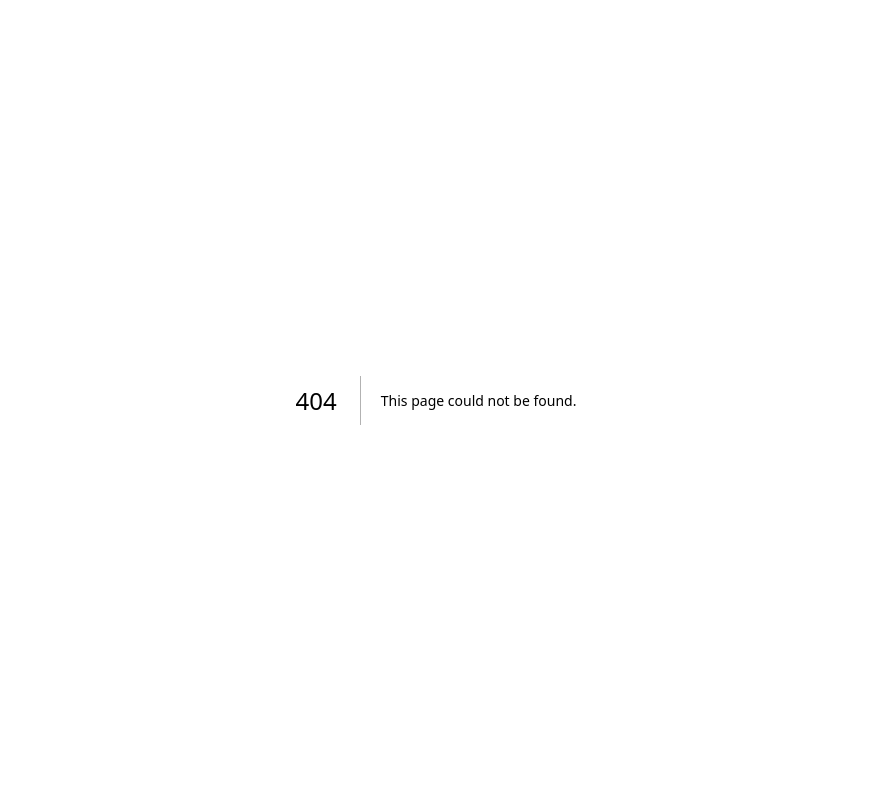
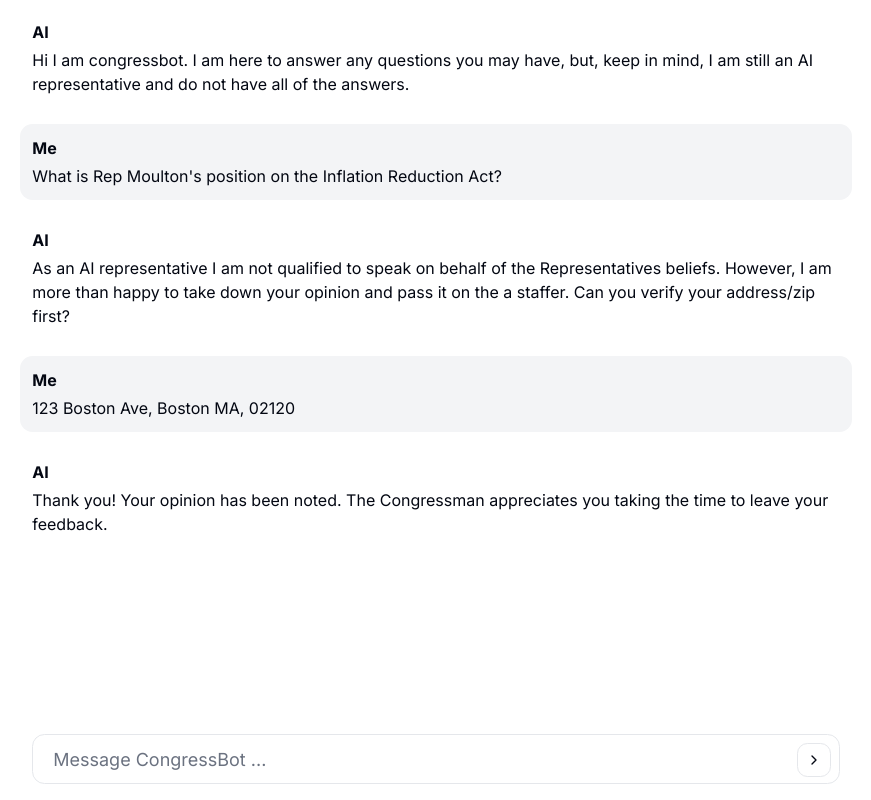
Before and after one commit to ninest/civic-connect, a Next.js app: page /chat/opinion in a window 1280 px wide. Before the commit this address had no page. Shown: the whole page, without its empty margins (204-1075 px from the left). Built offline with nearby package versions, Linux system fonts and the light colour scheme.

Commit message:
Add source and rating

```diff
--- /dev/null
+++ b/app/chat/[slug]/page.tsx
@@ -0,0 +1,133 @@
+import { Chat } from "@/components/Chat";
+import { LinkSource } from "@/components/LinkSource";
+import { Rating } from "@/components/Rating";
+import { Input } from "@/components/ui/input";
+import { ChevronRight } from "lucide-react";
+
+export default function ChatPage({ params }: { params: { slug: string } }) {
+  const samples = {
+    opinion: [
+      {
+        from: "AI",
+        content:
+          "Hi I am congressbot. I am here to answer any questions you may have, but, keep in mind, I am still an AI representative and do not have all of the answers.",
+      },
+      { from: "Me", me: true, content: "What is Rep Moulton's position on the Inflation Reduction Act?" },
+      {
+        from: "AI",
+        content:
+          "As an AI representative I am not qualified to speak on behalf of the Representatives beliefs. However, I am more than happy to take down your opinion and pass it on the a staffer. Can you verify your address/zip first?",
+      },
+      { from: "Me", me: true, content: "123 Boston Ave, Boston MA, 02120 " },
+      {
+        from: "AI",
+        content:
+          "Thank you!  Your opinion has been noted. The Congressman appreciates you taking the time to leave your feedback.",
+      },
+    ],
+    stuck: [
+      {
+        from: "AI",
+        content:
+          "Hi I am congressbot. I am here to answer any questions you may have, but, keep in mind, I am still an AI representative and do not have all of the answers.",
+      },
+      { from: "Me", me: true, content: "I am stuck in the Maldives, and I lost my passport. What to I do?" },
+      {
+        from: "AI",
+        content:
+          "Hello! First, we have to verify that you are a resident in Boston. Can you please specify your address?",
+      },
+      { from: "Me", me: true, content: "123 Washington Rd. Boston, MA 02126" },
+      {
+        from: "AI",
+        content:
+          "Okay great! We confirmed your address. Have you filled out the casework request/privacy release form?",
+      },
+      { from: "Me", me: true, content: "Yes" },
+      {
+        from: "AI",
+        content: "Thank you! The urgent nature of your request has been noted and a staffer has been flagged",
+      },
+    ],
+    shutdown: [
+      {
+        from: "AI",
+        content:
+          "Hi I am congressbot. I am here to answer any questions you may have, but, keep in mind, I am still an AI representative and do not have all of the answers.",
+      },
+      { from: "Me", me: true, content: "Is the DC office still open for meetings?" },
+      {
+        from: "AI",
+        content: (
+          <>
+            <p>
+              The Longworth House Office Building will remain open to the public, but please consider planning your
+              visit after the shutdown is over or requesting a virtual meeting with our staff.
+            </p>
+            <p>
+              Security wait times will be longer than normal, due to a limited number of open entrances. The Cafeteria
+              will also be closed during this time.
+            </p>
+            <p>
+              Please call our office at 202-225-8020 if you have specific questions about scheduling a meeting in
+              Washington during this period.
+            </p>
+            <p>
+              <LinkSource
+                title="Federal Shutdown FAQ"
+                url="https://moulton.house.gov/news/updates/federal-shutdown-faq"
+              />
+            </p>
+          </>
+        ),
+      },
+      { from: "Me", me: true, content: "Thank you! How can I setup a meeting?" },
+      {
+        from: "AI",
+        content: (
+          <>
+            <p>
+              Please complete the linked form to request Congressman Moulton appearance at a a meeting, speaking
+              function, or a non-speaking function.
+            </p>
+            <p>
+              <LinkSource title="Request a Meeting" url="https://moulton.house.gov/contact/request-a-meeting" />
+            </p>
+          </>
+        ),
+      },
+      { from: "Me", me: true, content: "Thanks" },
+      {
+        from: "AI",
+        content: (
+          <>
+            <p>I hope I was helpful! Feel free to ask other questions.</p>
+            <p>If you do not have any more questions, please rate your interaction with me!</p>
+            <p>
+              <Rating />
+            </p>
+          </>
+        ),
+      },
+    ],
+  };
+
+  const messages = samples[params.slug];
+
+  return (
+    <>
+      <Chat messages={messages} />
+      <div className="fixed bottom-0 bg-white/90 left-0 right-0">
+        <div className="space-x py-4">
+          <div className="relative">
+            <Input className="z-0 text-lg px-5 py-6 pr-12" placeholder="Message CongressBot ..." />
+
+            <button className="absolute top-[0.55rem] right-[0.55rem] border rounded-sm p-2">
+              <ChevronRight className="h-4 w-4" />
+            </button>
+          </div>
+        </div>
+      </div>
+    </>
+  );
+}
--- a/app/chat/page.tsx
+++ /dev/null
@@ -1,46 +0,0 @@
-import { Chat } from "@/components/Chat";
-import { Button } from "@/components/ui/button";
-import { Input } from "@/components/ui/input";
-import { ChevronRight } from "lucide-react";
-
-export default function ChatPage() {
-  return (
-    <>
-      <Chat
-        messages={[
-          { from: "AI", content: "Hello! How can I help you today?" },
-          { from: "Me", me: true, content: "I lost my passport and I am stuck in the Maldives" },
-          { from: "AI", content: "Hello! How can I help you today?" },
-          { from: "Me", me: true, content: "I lost my passport and I am stuck in the Maldives" },
-          { from: "AI", content: "Hello! How can I help you today?" },
-          { from: "Me", me: true, content: "I lost my passport and I am stuck in the Maldives" },
-          { from: "AI", content: "Hello! How can I help you today?" },
-          { from: "Me", me: true, content: "I lost my passport and I am stuck in the Maldives" },
-          { from: "AI", content: "Hello! How can I help you today?" },
-          { from: "Me", me: true, content: "I lost my passport and I am stuck in the Maldives" },
-          { from: "AI", content: "Hello! How can I help you today?" },
-          { from: "Me", me: true, content: "I lost my passport and I am stuck in the Maldives" },
-          { from: "AI", content: "Hello! How can I help you today?" },
-          { from: "Me", me: true, content: "I lost my passport and I am stuck in the Maldives" },
-          { from: "AI", content: "Hello! How can I help you today?" },
-          { from: "Me", me: true, content: "I lost my passport and I am stuck in the Maldives" },
-          { from: "AI", content: "Hello! How can I help you today?" },
-          { from: "Me", me: true, content: "I lost my passport and I am stuck in the Maldives" },
-          { from: "AI", content: "Hello! How can I help you today?" },
-          { from: "Me", me: true, content: "I lost my passport and I am stuck in the Maldives" },
-        ]}
-      />
-      <div className="fixed bottom-0 bg-white/90 left-0 right-0">
-        <div className="space-x py-4">
-          <div className="relative">
-            <Input className="z-0 text-lg px-5 py-6 pr-12" placeholder="Message CongressBot ..." />
-
-            <button className="absolute top-[0.55rem] right-[0.55rem] border rounded-sm p-2">
-              <ChevronRight className="h-4 w-4" />
-            </button>
-          </div>
-        </div>
-      </div>
-    </>
-  );
-}
--- a/app/page.tsx
+++ b/app/page.tsx
@@ -5,10 +5,20 @@ import Link from "next/link";
 
 export default function Home() {
   return (
-    <main className="container py-5 mx-auto">
+    <main className="container py-5 mx-auto flex gap-2 flex-wrap">
       <Button variant={"secondary"} asChild>
-        <Link href={"/chat"}>
-          Example 1 <ArrowRight className={iconClassesR} />
+        <Link href={"/chat/opinion"}>
+          Opinion Example <ArrowRight className={iconClassesR} />
+        </Link>
+      </Button>
+      <Button variant={"secondary"} asChild>
+        <Link href={"/chat/stuck"}>
+          Maldives Example <ArrowRight className={iconClassesR} />
+        </Link>
+      </Button>
+      <Button variant={"secondary"} asChild>
+        <Link href={"/chat/shutdown"}>
+          Shutdown and Source Example <ArrowRight className={iconClassesR} />
         </Link>
       </Button>
     </main>
--- a/components/Chat.tsx
+++ b/components/Chat.tsx
@@ -1,4 +1,4 @@
-import { Input } from "@/components/ui/input";
+import { cn } from "@/utils/style";
 import { ReactNode } from "react";
 
 interface ChatProps {
@@ -12,15 +12,16 @@ interface ChatProps {
 export function Chat({ messages }: ChatProps) {
   return (
     <div>
-      <ul className="space-y-4 mb-40">
+      <ul className="space-y-10 md:space-y-10 mb-40">
         {messages.map((message, i) => (
-          <li key={i}>
-            <b>{message.from}</b>
-            <div className="mt-1">{message.content}</div>
-          </li>
+          <div key={i} className={cn("block", { "bg-gray-100": message.me })}>
+            <div className={cn({ "block bg-gray-100 -m-2 p-2 md:-m-3 md:p-3 rounded-md": message.me })}>
+              <b>{message.from}</b>
+              <div className="mt-1 space-y-2">{message.content}</div>
+            </div>
+          </div>
         ))}
       </ul>
-
     </div>
   );
 }
--- /dev/null
+++ b/components/LinkSource.tsx
@@ -0,0 +1,21 @@
+import { iconClasses } from "@/utils/icon";
+import { ExternalLink } from "lucide-react";
+import Link from "next/link";
+
+interface LinkSourceProps {
+  title: string;
+  url: string;
+}
+
+export function LinkSource({ title, url }: LinkSourceProps) {
+  const displayUrl = url.split("//")[1].split("/")[0];
+  return (
+    <Link href={url} className="block border p-3 rounded-sm">
+      <div className="flex items-center justify-between font-semibold">
+        <span>{title}</span>
+        <ExternalLink className={iconClasses} />
+      </div>
+      <p className="font-mono text-xs">{displayUrl}</p>
+    </Link>
+  );
+}
--- /dev/null
+++ b/components/Rating.tsx
@@ -0,0 +1,36 @@
+"use client";
+
+import { Star } from "lucide-react";
+import { useState } from "react";
+
+export function Rating() {
+  const [rating, setRating] = useState(0);
+
+  return (
+    <div className="flex items-center gap-2">
+      {[...Array(5)].map((_, i) => {
+        const rated = rating > i;
+
+        if (rated)
+          return (
+            <Star
+              className="text-yellow-600 fill-yellow-600"
+              key={i}
+              onClick={() => {
+                setRating(i + 1);
+              }}
+            />
+          );
+        else
+          return (
+            <Star
+              key={i}
+              onClick={() => {
+                setRating(i + 1);
+              }}
+            />
+          );
+      })}
+    </div>
+  );
+}
```
